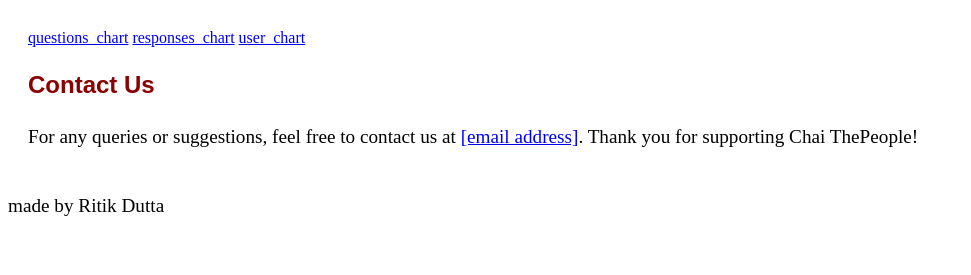
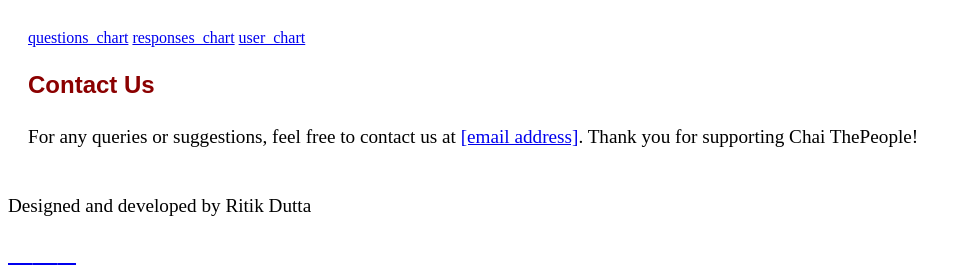
Before and after one commit to RitikDutta/chai_the_people, a Flask app: page / in a window 1280 px wide. Shown: the part 1392-1667 px from the top of the page, without its empty margins (0-971 px from the left). Before the commit the page ends 1608 px from the top, so only its background shows below. Run offline with Flask 3, Linux system fonts and the light colour scheme.

Commit message:
added developer credit

```diff
--- a/templates/index.html
+++ b/templates/index.html
@@ -115,4 +115,17 @@
     <p>For any queries or suggestions, feel free to contact us at <a href="mailto:[email address]">[email address]</a>. Thank you for supporting Chai ThePeople!</p>
   </section>
 </main>
-<p>made by Ritik Dutta</p>
+<footer>
+      <p>Designed and developed by Ritik Dutta</p>
+      <div class="social-icons">
+        <a href="https://github.com/ritikdutta" target="_blank" class='fa' style="font-size: 24px;">
+          &#xf09b;
+        </a>
+        <a href="https://www.linkedin.com/in/ritik-dutta-6037a6173/" target="_blank" class='fa' style="font-size: 24px;">
+          &#xf0e1;
+        </a>
+        <a href="mailto:ritikduttagd@gmail.com?subject=Hello%20There&amp;body=I%20would%20like%20to%20get%20in%20touch%20with%20you" target="_blank" class='fa' style="font-size: 24px;">
+          &#xf1a0;
+        </a>
+      </div>
+    </footer>
```
